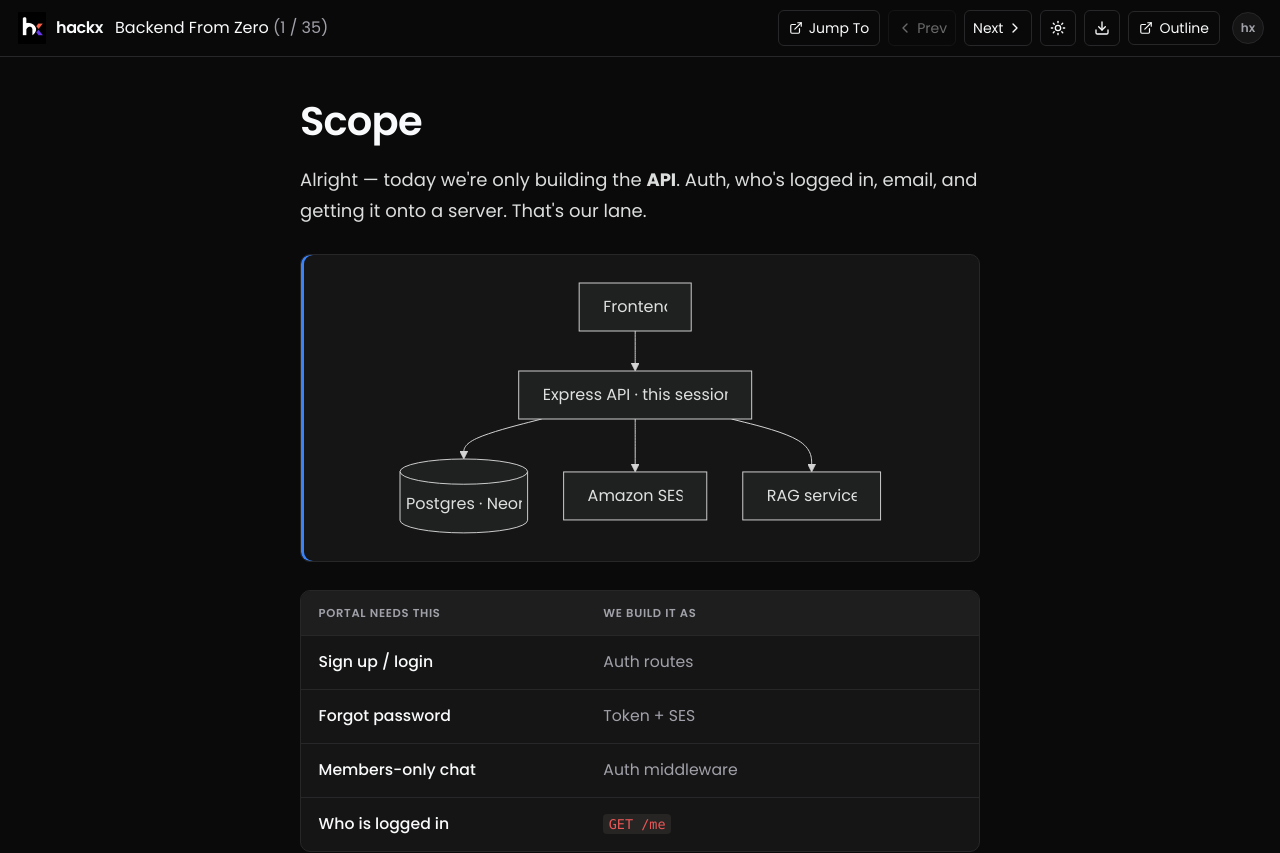
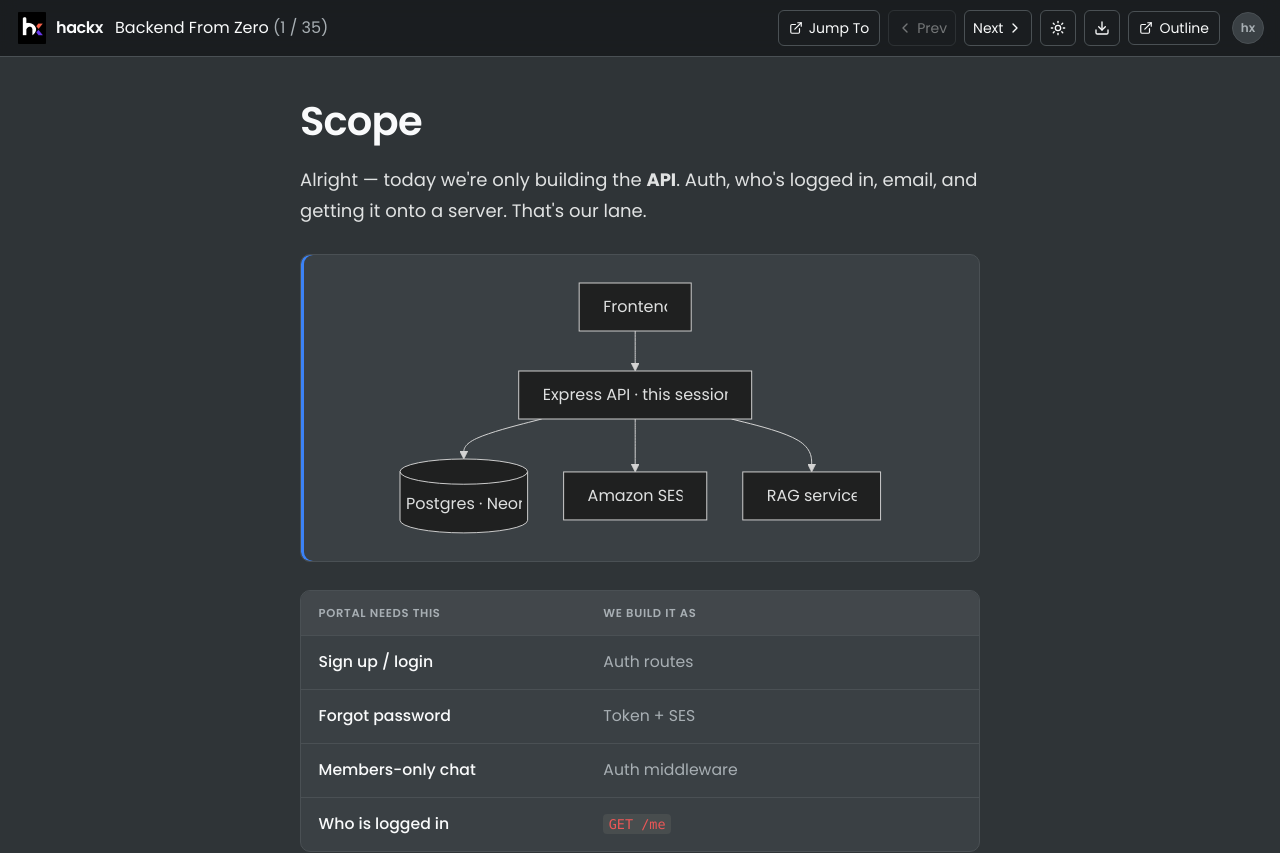
Before and after one commit to sreecharan-desu/hackx-slides, a Next.js app: page /tracks/backend-from-zero/01-what-you-own in a window 1280 px wide. Shown: the top 853 px of the page. Built offline with nearby package versions, Linux system fonts and the light colour scheme.

Commit message:
Match DailyCode charcoal background instead of pure black.

```diff
--- a/src/app/globals.css
+++ b/src/app/globals.css
@@ -17,15 +17,15 @@
 }
 
 .dark {
-  --background: #0a0a0a;
+  --background: #2f3437;
   --foreground: #f9fafb;
-  --muted: #a1a1aa;
-  --surface: #151515;
-  --border: #27272a;
-  --nav: #0a0a0a;
-  --code-inline-bg: rgba(135, 131, 120, 0.15);
+  --muted: #a8afb4;
+  --surface: #3a4044;
+  --border: #4a5054;
+  --nav: #1a1d1f;
+  --code-inline-bg: rgba(135, 131, 120, 0.18);
   --code-inline-fg: #eb5757;
-  --code-block-bg: #151515;
+  --code-block-bg: #25292c;
   --code-accent: #3b82f6;
 }
 
```
